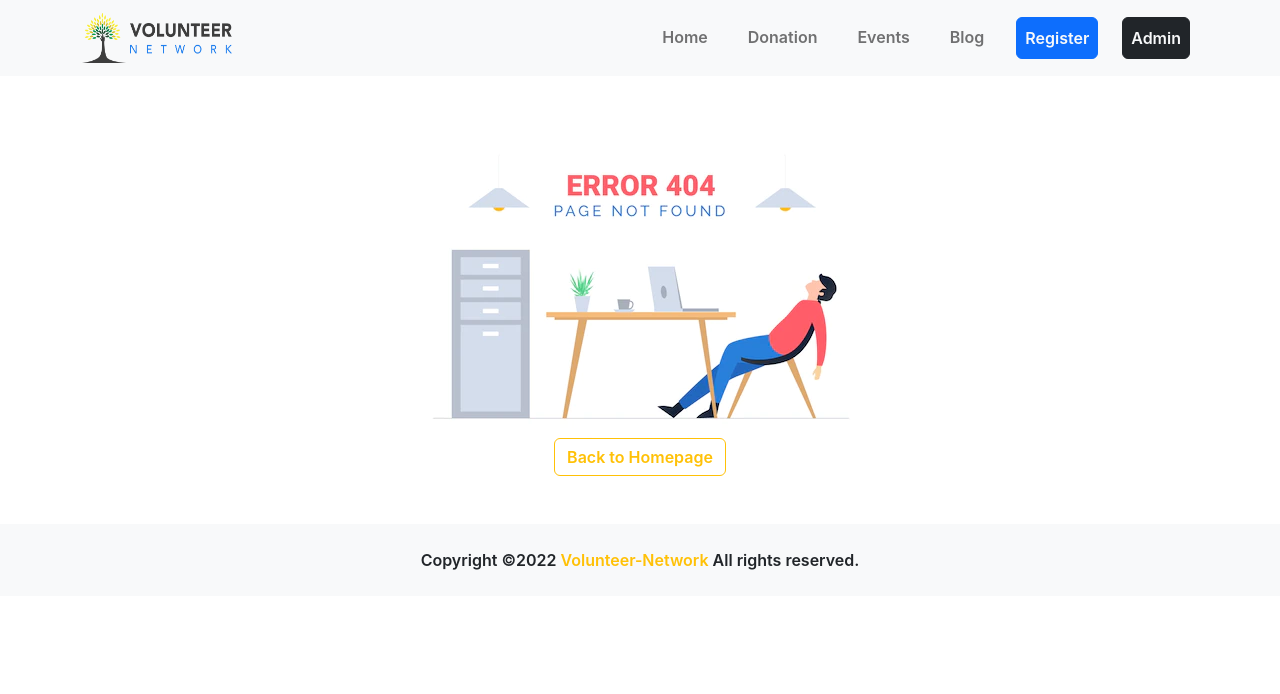
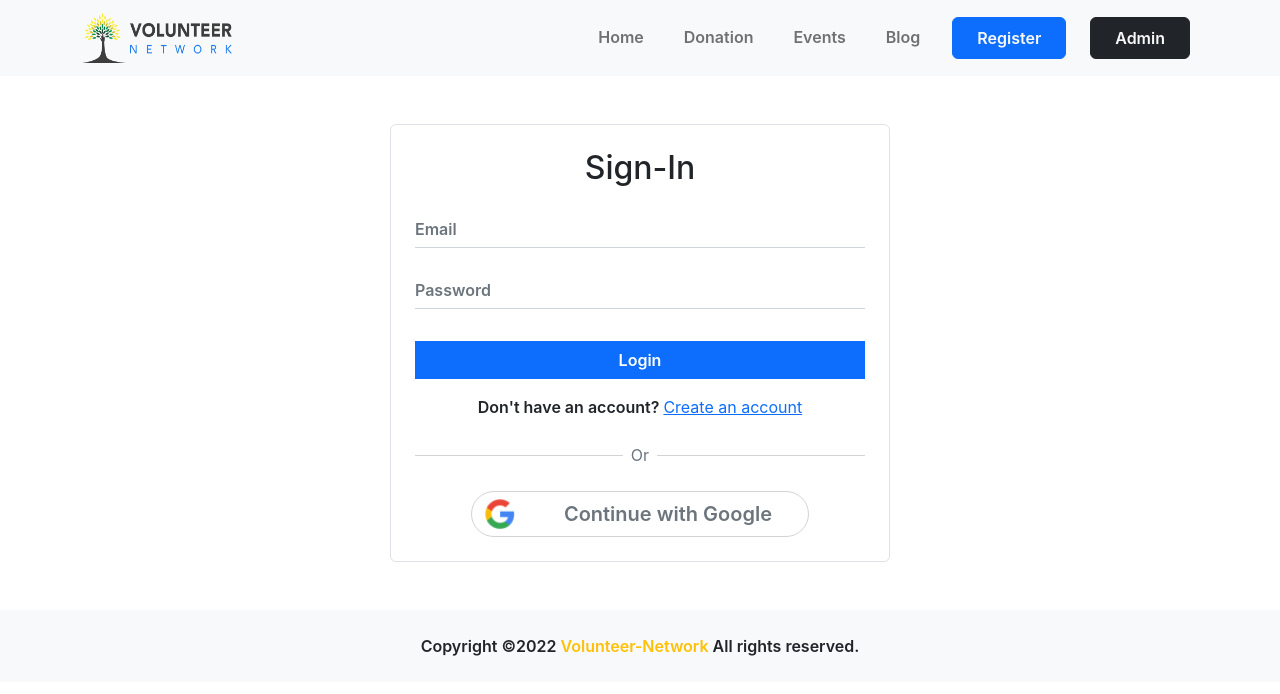
Before and after one commit to crescentpartha/Volunteer-Network, a React (Create React App) app in the folder volunteer-network/: page /login in a window 1280 px wide. Shown: the top 694 px of the page. Built offline with nearby package versions, Linux system fonts and the light colour scheme.

Commit message:
Implement the design setup of authentication route for login - solving issue no #9

```diff
--- a/volunteer-network/src/App.js
+++ b/volunteer-network/src/App.js
@@ -6,6 +6,7 @@ import Header from './components/Shared/Header/Header';
 import NotFound from './components/Shared/NotFound/NotFound';
 import Register from './components/Authentication/Register/Register';
 import VolunteerRegistration from './components/Home/VolunteerRegistration/VolunteerRegistration';
+import Login from './components/Authentication/Login/Login';
 
 function App() {
   return (
@@ -15,6 +16,7 @@ function App() {
         <Route path='/' element={<Home></Home>}></Route>
         <Route path='/home' element={<Home></Home>}></Route>
         <Route path='/register' element={<Register></Register>}></Route>
+        <Route path='/login' element={<Login></Login>}></Route>
         <Route path='/volunteerRegistration' element={<VolunteerRegistration></VolunteerRegistration>}></Route>
         <Route path='*' element={<NotFound></NotFound>}></Route>
       </Routes>
--- a/volunteer-network/src/components/Authentication/Login/Login.js
+++ b/volunteer-network/src/components/Authentication/Login/Login.js
@@ -1,9 +1,25 @@
 import React from 'react';
+import { Button, Form } from 'react-bootstrap';
+import { Link } from 'react-router-dom';
+import SocialLogin from '../SocialLogin/SocialLogin';
 
 const Login = () => {
     return (
         <div>
-            <h2>Login</h2>
+            <div style={{ width: '500px' }} className='mt-5 mb-5 mx-auto p-4 border rounded shadow-md'>
+                <h2>Sign-In</h2>
+                <Form className='w-100 mx-auto'>
+                    <Form.Control className='my-4 fw-semibold border-top-0 border-start-0 border-end-0 rounded-0 px-0' type="email" placeholder="Email" required />
+                    <Form.Control className='my-4 fw-semibold border-top-0 border-start-0 border-end-0 rounded-0 px-0' type="password" placeholder="Password" required />
+                    <Button className='rounded-0 w-100 fw-semibold my-2' variant="primary" type="submit">
+                        Login
+                    </Button>
+                    <p className='mt-2 fw-semibold'>Don't have an account? <Link className='text-primary fw-normal' to='/register'>Create an account</Link></p>
+                    <div>
+                        <SocialLogin></SocialLogin>
+                    </div>
+                </Form>
+            </div>
         </div>
     );
 };
--- a/volunteer-network/src/components/Authentication/Register/Register.js
+++ b/volunteer-network/src/components/Authentication/Register/Register.js
@@ -16,7 +16,7 @@ const Register = () => {
                     <Button className='rounded-0 w-100 fw-semibold my-2' variant="primary" type="submit">
                         Register
                     </Button>
-                    <p className='mt-2 fw-semibold'>Already have an account? <Link className='text-primary fw-normal' to='/signIn'>Login</Link></p>
+                    <p className='mt-2 fw-semibold'>Already have an account? <Link className='text-primary fw-normal' to='/login'>Login</Link></p>
                     <div>
                         <SocialLogin></SocialLogin>
                     </div>
--- a/volunteer-network/src/components/Home/Home/Home.js
+++ b/volunteer-network/src/components/Home/Home/Home.js
@@ -8,8 +8,8 @@ const Home = () => {
     return (
         <div>
             <div className='my-4'>
-                <h1 className='text-uppercase'>I grow by helping people in need.</h1>
-                <InputGroup className="m-3 w-75 mx-auto">
+                <h1 className='text-uppercase fw-normal'>I grow by helping people in need</h1>
+                <InputGroup className="m-3 w-50 mx-auto">
                     <Form.Control
                         placeholder="Search..."
                         aria-label="Recipient's username"
--- a/volunteer-network/src/components/Shared/Header/Header.js
+++ b/volunteer-network/src/components/Shared/Header/Header.js
@@ -18,8 +18,8 @@ const Header = () => {
                             <Nav.Link className='mx-2' as={Link} to="/donation">Donation</Nav.Link>
                             <Nav.Link className='mx-2' as={Link} to="/events">Events</Nav.Link>
                             <Nav.Link className='mx-2' as={Link} to="/blog">Blog</Nav.Link>
-                            <Nav.Link className='mx-2 btn btn-primary text-light' as={Link} to="/register">Register</Nav.Link>
-                            <Nav.Link className='mx-2 btn btn-dark text-light' as={Link} to="/admin">Admin</Nav.Link>
+                            <Nav.Link className='mx-2 px-4 btn btn-primary text-light' as={Link} to="/register">Register</Nav.Link>
+                            <Nav.Link className='mx-2 px-4 btn btn-dark text-light' as={Link} to="/admin">Admin</Nav.Link>
                         </Nav>
                     </Navbar.Collapse>
                 </Container>
```
